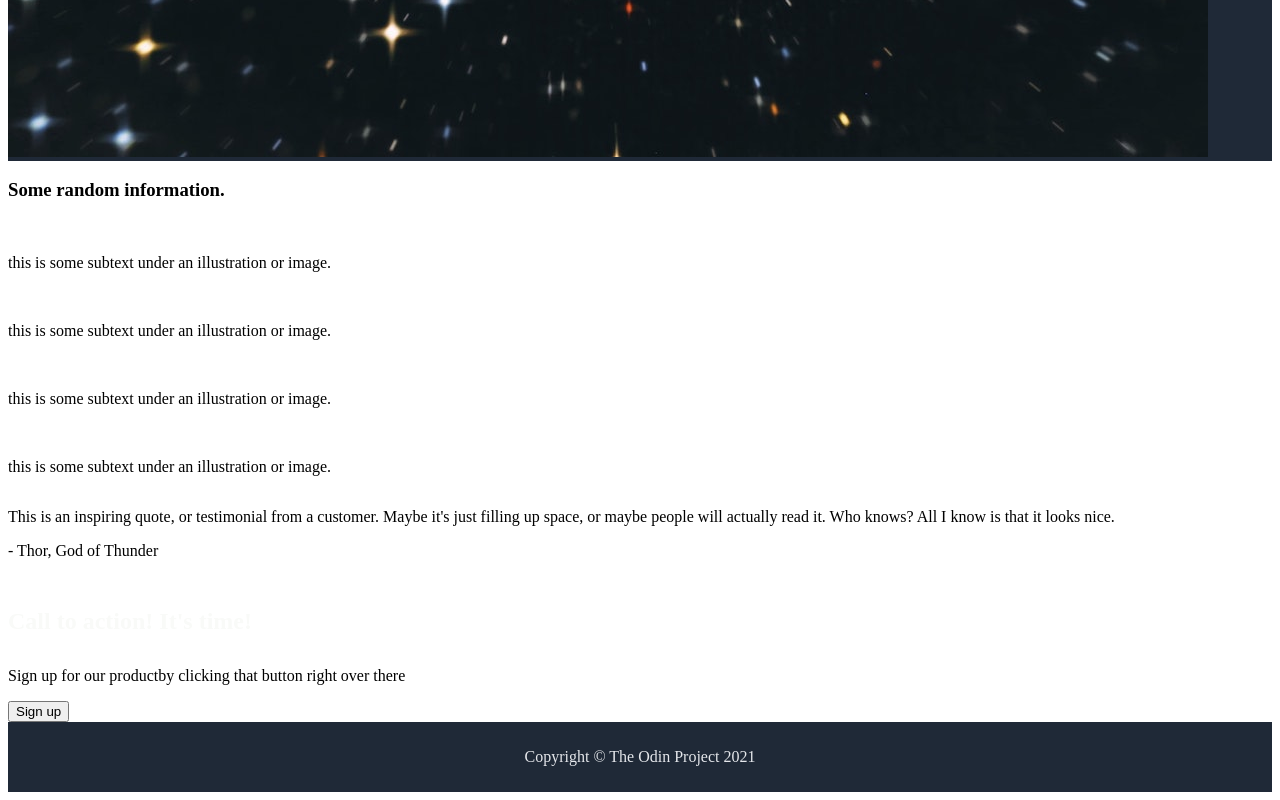
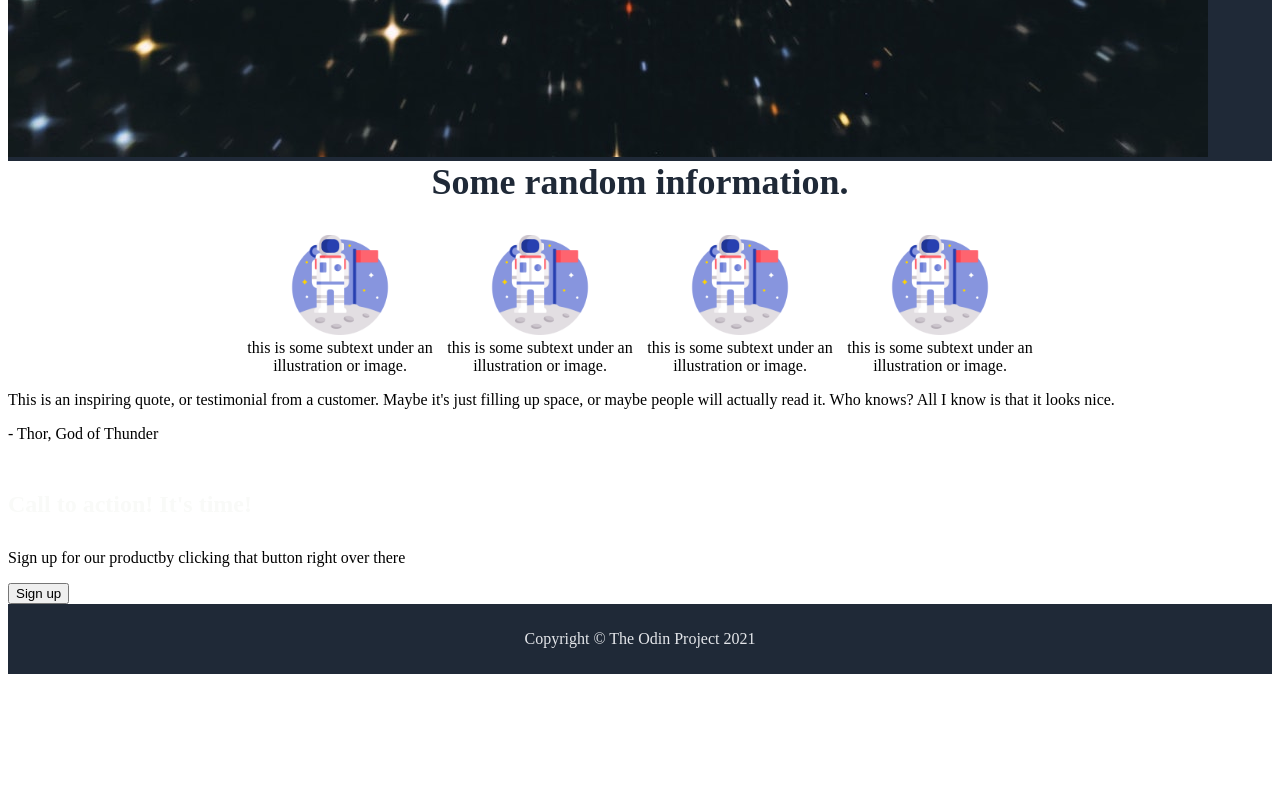
Before and after one commit to joshdkb/odin-landing-page, a plain HTML site: page index.html in a window 1280 px wide. Shown: the part 864-1664 px from the top of the page. After the commit the page ends 1546 px from the top, so only its background shows below. Drawn offline with Linux system fonts and the light colour scheme.

Commit message:
Add Info Section

```diff
--- a/index.html
+++ b/index.html
@@ -29,23 +29,23 @@
         </div>
     </div>
     <div class="info-section">
-        <h3>Some random information.</h3>
+        <div class="info-title">Some random information.</div>
         <div class="info-layout">
-            <div class="info-tile">
-                <img class="info-tile-img" src="" alt="">
-                <p class="info-tile-text"> this is some subtext under an illustration or image.</p>
+            <div class="info-card">
+                <img class="info-tile-img" src="imgs/astro-icon.png" alt="">
+                <div class="info-tile-text"> this is some subtext under an illustration or image.</div>
             </div>
-            <div class="info-tile">
-                <img class="info-tile-img" src="" alt="">
-                <p class="info-tile-text"> this is some subtext under an illustration or image.</p>
+            <div class="info-card">
+                <img class="info-tile-img" src="imgs/astro-icon.png" alt="">
+                <div class="info-tile-text"> this is some subtext under an illustration or image.</div>
             </div>
-            <div class="info-tile">
-                <img class="info-tile-img" src="" alt="">
-                <p class="info-tile-text"> this is some subtext under an illustration or image.</p>
+            <div class="info-card">
+                <img class="info-tile-img" src="imgs/astro-icon.png" alt="">
+                <div class="info-tile-text"> this is some subtext under an illustration or image.</div>
             </div>
-            <div class="info-tile">
-                <img class="info-tile-img" src="" alt="">
-                <p class="info-tile-text"> this is some subtext under an illustration or image.</p>
+            <div class="info-card">
+                <img class="info-tile-img" src="imgs/astro-icon.png" alt="">
+                <div class="info-tile-text"> this is some subtext under an illustration or image.</div>
             </div>
         </div>
     </div>
--- a/styles.css
+++ b/styles.css
@@ -32,6 +32,33 @@ li > a {
     margin-left: 18px;
 }
 
+.info-section {
+    text-align: center;
+}
+
+.info-title {
+    margin-bottom: 32px;
+    font-size: 36px;
+    font-weight: bolder;
+    color: #1f2937
+}
+
+.info-layout {
+    display: flex;
+    justify-content: center;
+}
+
+.info-card {
+    max-width: 200px;
+}
+
+.info-card > img {
+  width: 100px;
+  height: 100px;
+}
+
+
+
 .footer {
     display: flex;
     justify-content: center;
```
Also changed, not shown: imgs/astro-icon.png (added).
